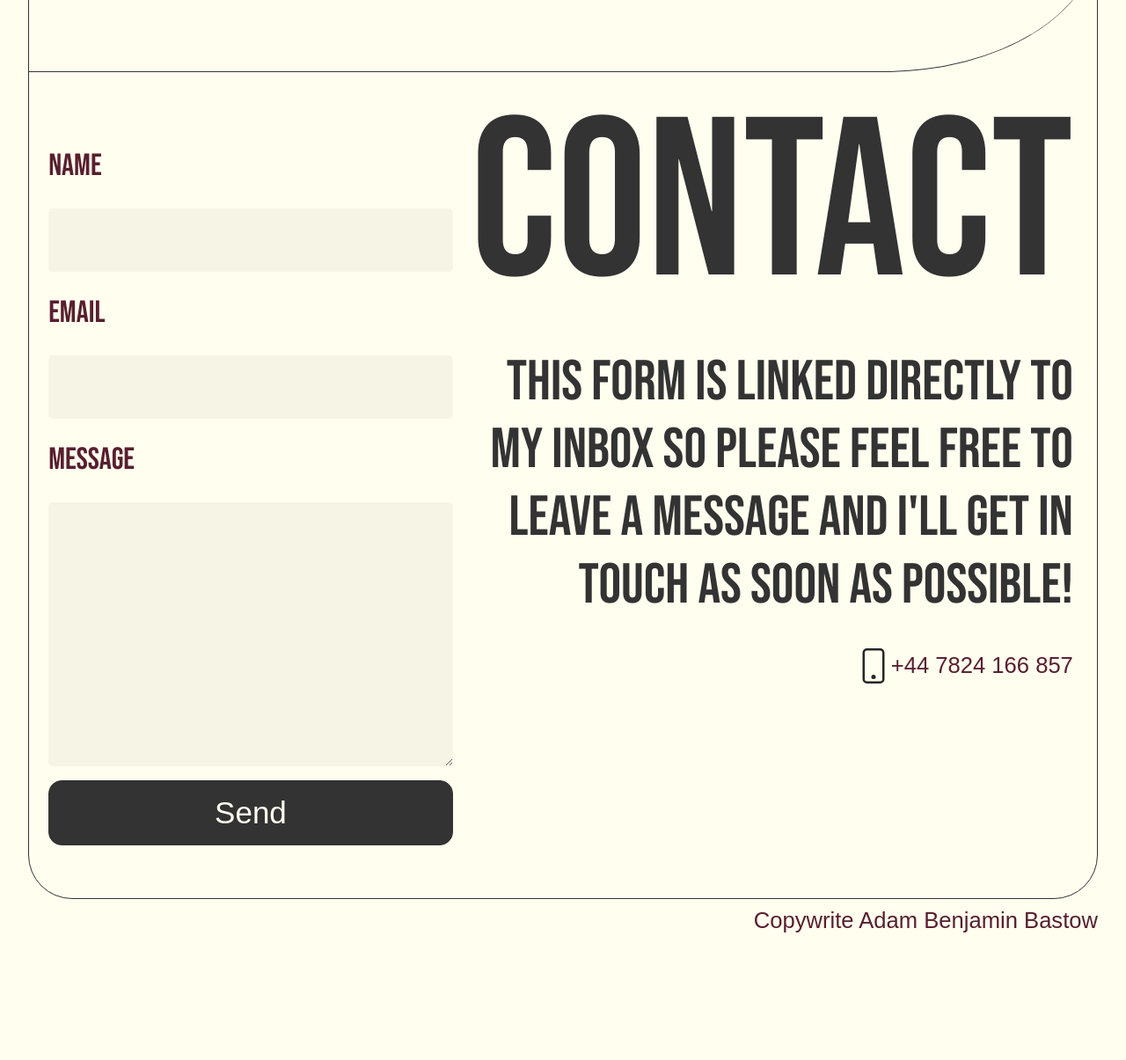
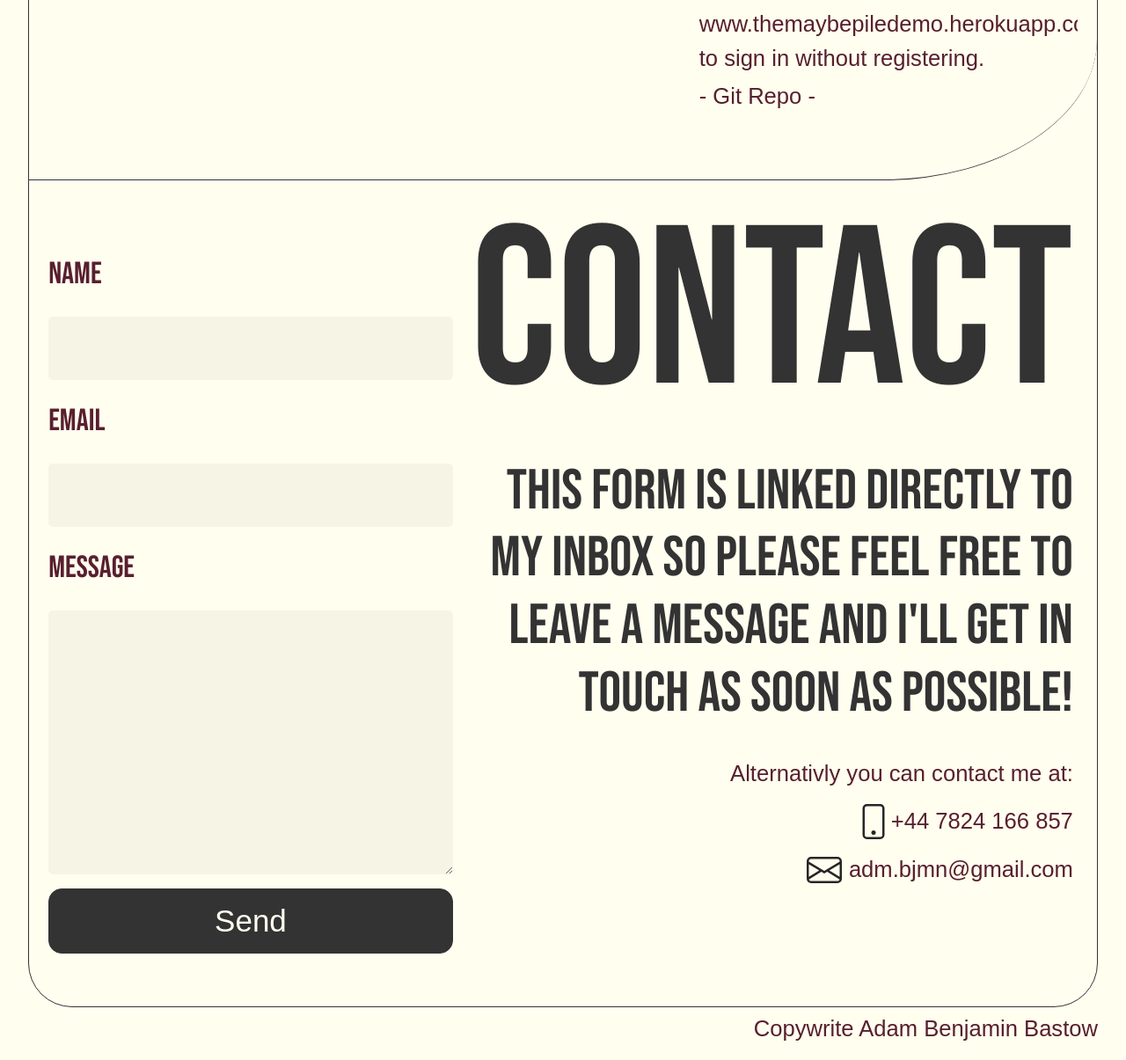
Before and after one commit to adm-bjmn/portfolio-test, a Django app: page / in a window 1280 px wide. Shown: the part 2248-3453 px from the top of the page at 88% size. Before the commit the page ends 3308 px from the top, so only its background shows below. Run offline with Django 4.2, Linux system fonts and the light colour scheme; some libraries are stand-ins or nearby versions; some web fonts are replaced.

Commit message:
Ready for Procfile etc

```diff
--- a/index/templates/index/home.html
+++ b/index/templates/index/home.html
@@ -7,10 +7,11 @@
         <h1 class="dark:font-dark dark:text-pink-500">Adm.Bjmn</h1>
       </div>
       <div class = 'line1'>
-        <h4 class="dark:text-amber-500">Full Stack Django Dancer /</h4>
+        <h4 class="dark:text-amber-500" style = ' padding-left: 50px;'>Hi! I'm Adam...</h4>
+        <h4 class="dark:text-amber-500">A Full Stack Django Dancer /</h4>
         <h4 class="dark:text-amber-500" style = ' padding-left: 50px;'> Backend Developer / </h4>
         <h4 class="dark:text-amber-500" style = ' padding-left: 100px;'>Software Engineer.</h4>
-        <h4 class="dark:text-amber-500" style = ' padding-left: 50px;'></h4>
+
         <br>
 
       </div>
@@ -97,7 +98,7 @@
                   <li class="dark:text-[#59a29b]">Relationional database</li>
                   <li class="dark:text-[#59a29b]">User Authentication and Profiles</li>
                   <li class="dark:text-[#59a29b]">Web scraping algorithm</li>
-                  <li class="dark:text-[#59a29b]">Clean UX/UI design</li>
+                  <li class="dark:text-[#59a29b]">www.themaybepiledemo.herokuapp.com - click DEMO to sign in without registering.</li>
                   <li class="dark:text-[#59a29b]"><button><a target = "_blank" href="http://www.github.com/adm-bjmn/synopsis">- Git Repo - </a></button></li>
 
                   <li>
@@ -124,7 +125,7 @@
                 <ul style='padding-left:50px;'>
                   <li class="dark:text-[#59a29b]">Building to client specifications</li>
                   <li class="dark:text-[#59a29b]">Responsive design</li>
-                  <li class="dark:text-[#59a29b]">Client facing CRUD operations</li>
+                  <li class="dark:text-[#59a29b]">Effective communication tools</li>
                   <li class="dark:text-[#59a29b]">Static files</li>
                   <li class="dark:text-[#59a29b]"><a target = "_blank" href="http://www.github.com/adm-bjmn/sams-dyno">- Git Repo -</a></li>
               </div>
@@ -141,7 +142,7 @@
             </div>
             <div class='project-content'>
 
-              <iframe width="560" height="315" src="https://www.youtube.com/embed/139p2qLlSKA" title="YouTube video player" frameborder="0" allow="accelerometer; autoplay; clipboard-write; encrypted-media; gyroscope; picture-in-picture; web-share" allowfullscreen></iframe>
+              <iframe width="560" height="315" src="https://www.youtube.com/embed/j9RCZDciYfU" title="YouTube video player" frameborder="0" allow="accelerometer; autoplay; clipboard-write; encrypted-media; gyroscope; picture-in-picture; web-share" allowfullscreen></iframe>
               </br>
               <div class='project-text'>
                 <h6 class="dark:text-red-200">Data Wrangling and Data cleaning</h6>
@@ -153,6 +154,7 @@
                   <li class="dark:text-[#59a29b]">Pandas / Numpy / Scipy / Seaborn</li>
                   <li class="dark:text-[#59a29b]">Data visualisation</li>
                   <li class="dark:text-[#59a29b]">Machine Learning</li>
+                  <li class="dark:text-[#59a29b]"><button><a target = "_blank" href="http://www.github.com/adm-bjmn/data-science-demo">- Git Repo - </a></button></li>
               </div>
             </div>
           </div>
@@ -196,9 +198,14 @@
             in touch as soon as possible!
         </h5>
         </br>
+        <p class="dark:text-[#59a29b]"> Alternativly you can contact me at:</p>
         <div style='display:flex; flex-direction:row; justify-content:right;'>
           <div><img id='iphone' src= "{% static 'img/phone.svg' %}"></div>
-          <div><p class="dark:p-dark">+44 7824 166 857</p></div>
+          <div><p class="dark:text-[#59a29b]">+44 7824 166 857</p></div>
+        </br>
+        </div><div style='display:flex; flex-direction:row; justify-content:right;'>
+          <div><img id='envelope' src= "{% static 'img/envelope.svg' %}"></div>
+          <div><p class="dark:text-[#59a29b]"> adm.bjmn@gmail.com</p></div>
         </div>
       </br>
       </div>
--- a/static/css/main.css
+++ b/static/css/main.css
@@ -280,6 +280,12 @@ li {
     padding-left: 4px;
     height: 40px;
 
+}
+
+#envelope {
+    padding-right: 8px;
+    height: 40px;
+    color: #333333;
 }
 
 .examples_wrapper {
@@ -589,3 +595,12 @@ li {
     /* set a new top position */
 
 }
+
+#loader {
+    position: fixed;
+    top: 0;
+    left: 0;
+    right: 0;
+    bottom: 0;
+    z-index: 9999;
+}
--- a/static/scripts/script.js
+++ b/static/scripts/script.js
@@ -10,3 +10,10 @@ function checkVisibility() {
 }
 
 window.addEventListener('scroll', checkVisibility);
+
+window.addEventListener('load', function () {
+    var loader = document.getElementById('loader');
+    setTimeout(function () {
+        loader.style.display = 'none';
+    }, 20);
+});
--- a/theme/templates/base.html
+++ b/theme/templates/base.html
@@ -20,7 +20,9 @@
 
 </head>
 <body class = "bg-[#fffeef] dark:bg-gray-900">
+  <div id="loader" class = "bg-[#fffeef] dark:bg-gray-900">
 
+  </div>
 <div class = 'header'>
   <div class = 'theme_selector'>
     <div>
```
Also changed, not shown: static/img/envelope.svg (added).
